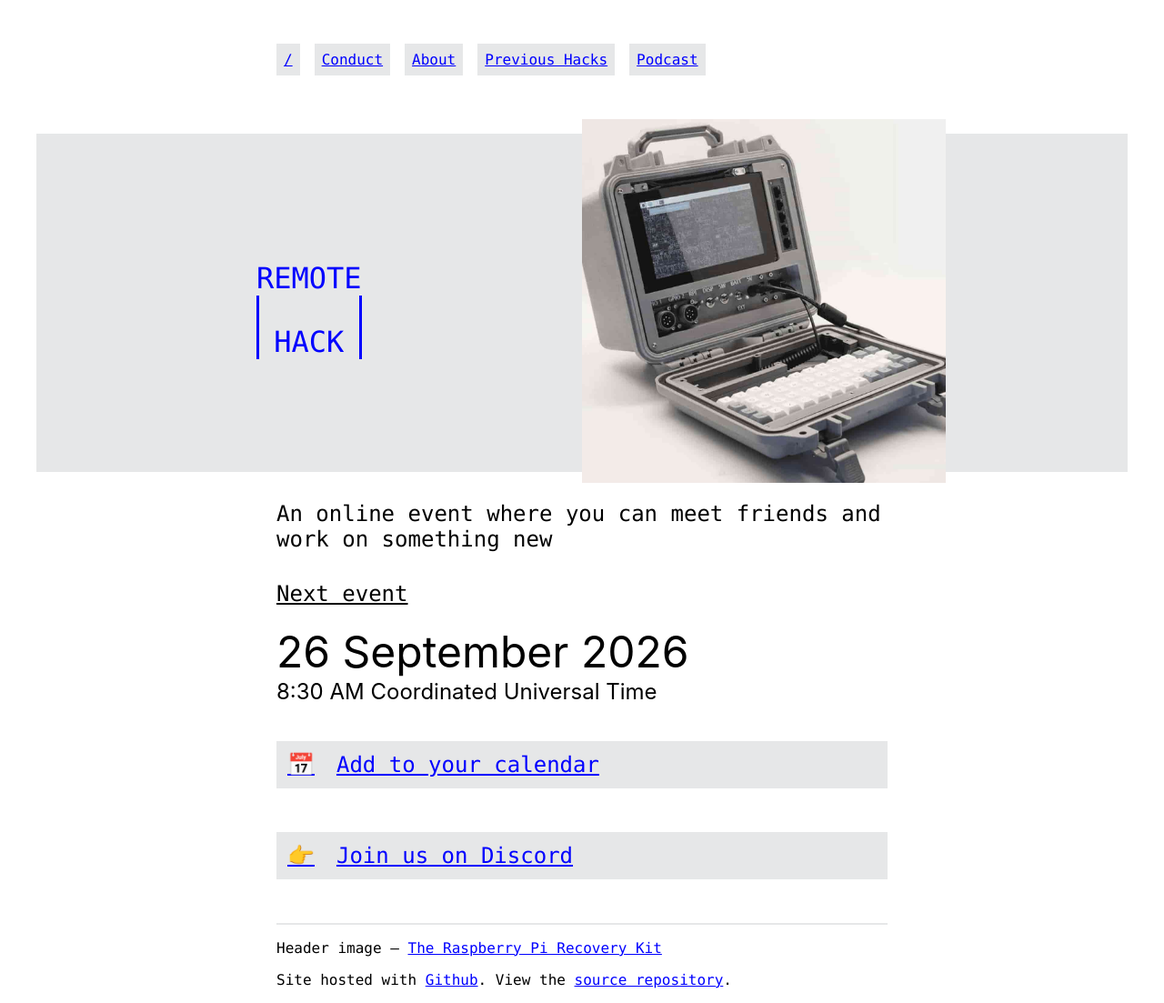
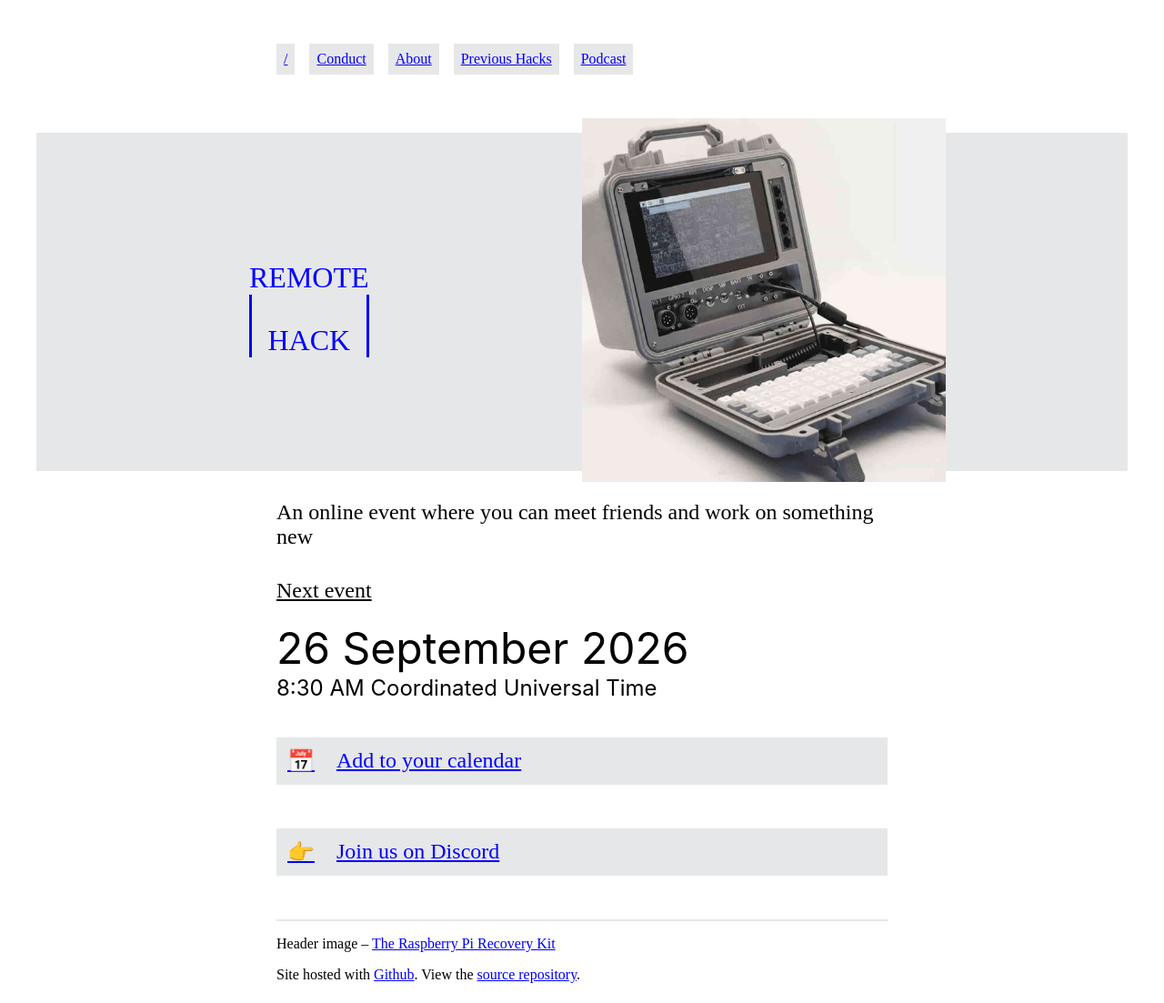
Before and after one commit to remotehack/remotehack.github.io, a Jekyll site: the page built from pages/index.html, in a window 1280 px wide. Shown: the whole page at 91% size. Built offline with Jekyll 4.4.1, drawn with Linux system fonts in a browser that asks for light colours.

Commit message:
Switch webfont CSS to Google Fonts and restore intended font config
Co-authored-by: benfoxall <51385+benfoxall@users.noreply.github.com>

```diff
--- a/_layouts/default.html
+++ b/_layouts/default.html
@@ -5,9 +5,9 @@
   <meta charset="utf-8">
   <meta name="viewport" content="width=device-width, initial-scale=1, shrink-to-fit=no">
   <meta name="referrer" content="strict-origin-when-cross-origin">
-  <meta http-equiv="Content-Security-Policy" content="default-src 'self'; script-src 'self' https://platform.twitter.com; style-src 'self' https://fonts.bunny.net; font-src https://fonts.bunny.net; img-src 'self' data: https://pbs.twimg.com https://abs.twimg.com; frame-src https://open.spotify.com https://platform.twitter.com; connect-src 'self' https://syndication.twitter.com; object-src 'none'; base-uri 'self'; form-action 'self'">
+  <meta http-equiv="Content-Security-Policy" content="default-src 'self'; script-src 'self' https://platform.twitter.com; style-src 'self' https://fonts.googleapis.com https://fonts.bunny.net; font-src https://fonts.gstatic.com https://fonts.bunny.net; img-src 'self' data: https://pbs.twimg.com https://abs.twimg.com; frame-src https://open.spotify.com https://platform.twitter.com; connect-src 'self' https://syndication.twitter.com; object-src 'none'; base-uri 'self'; form-action 'self'">
 
-  <link href="https://fonts.bunny.net/css2?family=Inter:wght@400;600&family=Space+Mono:wght@400&display=swap"
+  <link href="https://fonts.googleapis.com/css2?family=Inter:wght@400;600&family=Space+Mono:wght@400&display=swap"
     rel="stylesheet">
   <link rel="stylesheet" href="/assets/style.css">
 
--- a/_sass/_style.scss
+++ b/_sass/_style.scss
@@ -28,7 +28,7 @@
 }
 
 body {
-	font-family: "Inter", -apple-system, BlinkMacSystemFont, "Segoe UI", Roboto, Helvetica, Arial, sans-serif;
+	font-family: "Inter", monospace;
 	background: var(--background);
 	color: var(--foreground);
 }
@@ -43,37 +43,37 @@ a {
 	color: var(--link);
 }
 h1 {
-	font-family: "Space Mono", ui-monospace, SFMono-Regular, Menlo, Monaco, Consolas, "Liberation Mono", "Courier New", monospace;
+	font-family: "Space Mono", serif;
 	padding-top: 0.5em;
 	font-weight: 400;
 	text-decoration: underline;
 }
 h2 {
-	font-family: "Space Mono", ui-monospace, SFMono-Regular, Menlo, Monaco, Consolas, "Liberation Mono", "Courier New", monospace;
+	font-family: "Space Mono", serif;
 	padding-top: 0.5em;
 	font-weight: 400;
 	text-decoration: underline;
 }
 h3 {
-	font-family: "Space Mono", ui-monospace, SFMono-Regular, Menlo, Monaco, Consolas, "Liberation Mono", "Courier New", monospace;
+	font-family: "Space Mono", serif;
 	padding-top: 0.5em;
 	font-weight: 400;
 	text-decoration: underline;
 }
 h4 {
-	font-family: "Space Mono", ui-monospace, SFMono-Regular, Menlo, Monaco, Consolas, "Liberation Mono", "Courier New", monospace;
+	font-family: "Space Mono", serif;
 	padding-top: 0.5em;
 	font-weight: 400;
 	text-decoration: underline;
 }
 h5 {
-	font-family: "Space Mono", ui-monospace, SFMono-Regular, Menlo, Monaco, Consolas, "Liberation Mono", "Courier New", monospace;
+	font-family: "Space Mono", serif;
 	padding-top: 0.5em;
 	font-weight: 400;
 	text-decoration: underline;
 }
 h6 {
-	font-family: "Space Mono", ui-monospace, SFMono-Regular, Menlo, Monaco, Consolas, "Liberation Mono", "Courier New", monospace;
+	font-family: "Space Mono", serif;
 	padding-top: 0.5em;
 	font-weight: 400;
 	text-decoration: underline;
@@ -162,7 +162,7 @@ ol {
 	margin: 3em auto;
 	display: flex;
 	flex-wrap: wrap;
-	font-family: "Space Mono", ui-monospace, SFMono-Regular, Menlo, Monaco, Consolas, "Liberation Mono", "Courier New", monospace;
+	font-family: "Space Mono", serif;
 
 	a {
 		margin-right: 1em;
@@ -207,7 +207,7 @@ ol {
 		color: var(--link);
 		cursor: pointer;
 		font-size: 1.5em;
-		font-family: "Space Mono", ui-monospace, SFMono-Regular, Menlo, Monaco, Consolas, "Liberation Mono", "Courier New", monospace;
+		font-family: "Space Mono", serif;
 
 		&:hover {
 			background: var(--background-light);
@@ -226,7 +226,7 @@ ol {
 	display: block;
 	margin: 0;
 	font-size: 1.5rem;
-	font-family: "Space Mono", ui-monospace, SFMono-Regular, Menlo, Monaco, Consolas, "Liberation Mono", "Courier New", monospace;
+	font-family: "Space Mono", serif;
 }
 .🐙 {
 	text-align: right;
@@ -248,7 +248,7 @@ ol {
 	grid-template-columns: repeat(2, 1fr);
 	list-style: none;
 	gap: 0.5em;
-	font-family: "Space Mono", ui-monospace, SFMono-Regular, Menlo, Monaco, Consolas, "Liberation Mono", "Courier New", monospace;
+	font-family: "Space Mono", serif;
 	padding: 0;
 
 	li {
@@ -294,7 +294,7 @@ ol {
 .🖱️ {
 	font-size: 1.5em;
 	display: block;
-	font-family: "Space Mono", ui-monospace, SFMono-Regular, Menlo, Monaco, Consolas, "Liberation Mono", "Courier New", monospace;
+	font-family: "Space Mono", serif;
 
 	a {
 		display: flex;
@@ -318,7 +318,7 @@ ol {
 	padding-top: 1em;
 	margin-top: 3em;
 	padding: 0;
-	font-family: "Space Mono", ui-monospace, SFMono-Regular, Menlo, Monaco, Consolas, "Liberation Mono", "Courier New", monospace;
+	font-family: "Space Mono", serif;
 
 	li {
 		list-style: none;
@@ -329,7 +329,7 @@ ol {
 	text-align: center;
 	margin-top: 3em;
 	font-size: 1.5rem;
-  font-family: "Space Mono", ui-monospace, SFMono-Regular, Menlo, Monaco, Consolas, "Liberation Mono", "Courier New", monospace;
+  font-family: "Space Mono", serif;
 
 	* {
     font-family: inherit;
```
